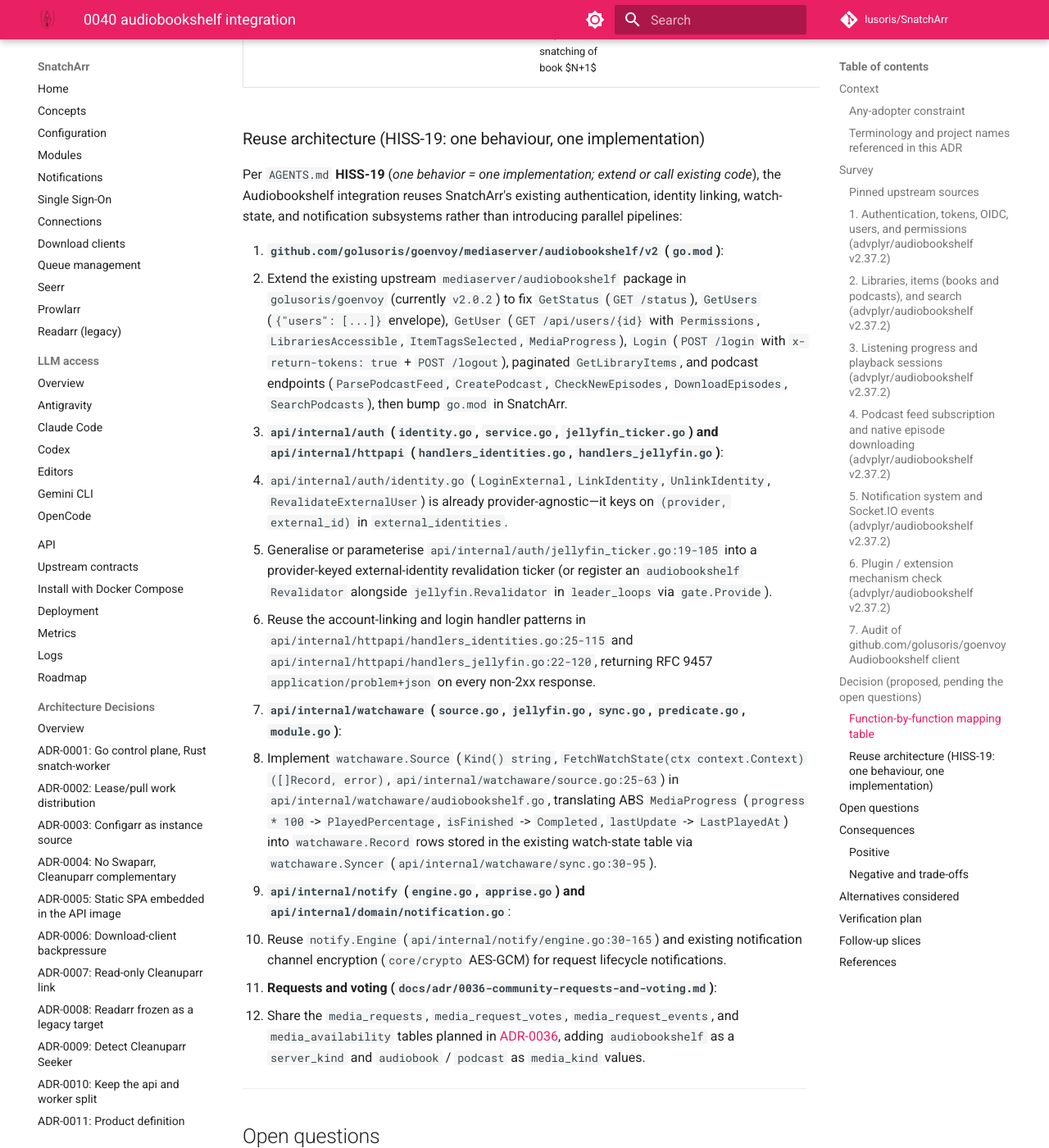
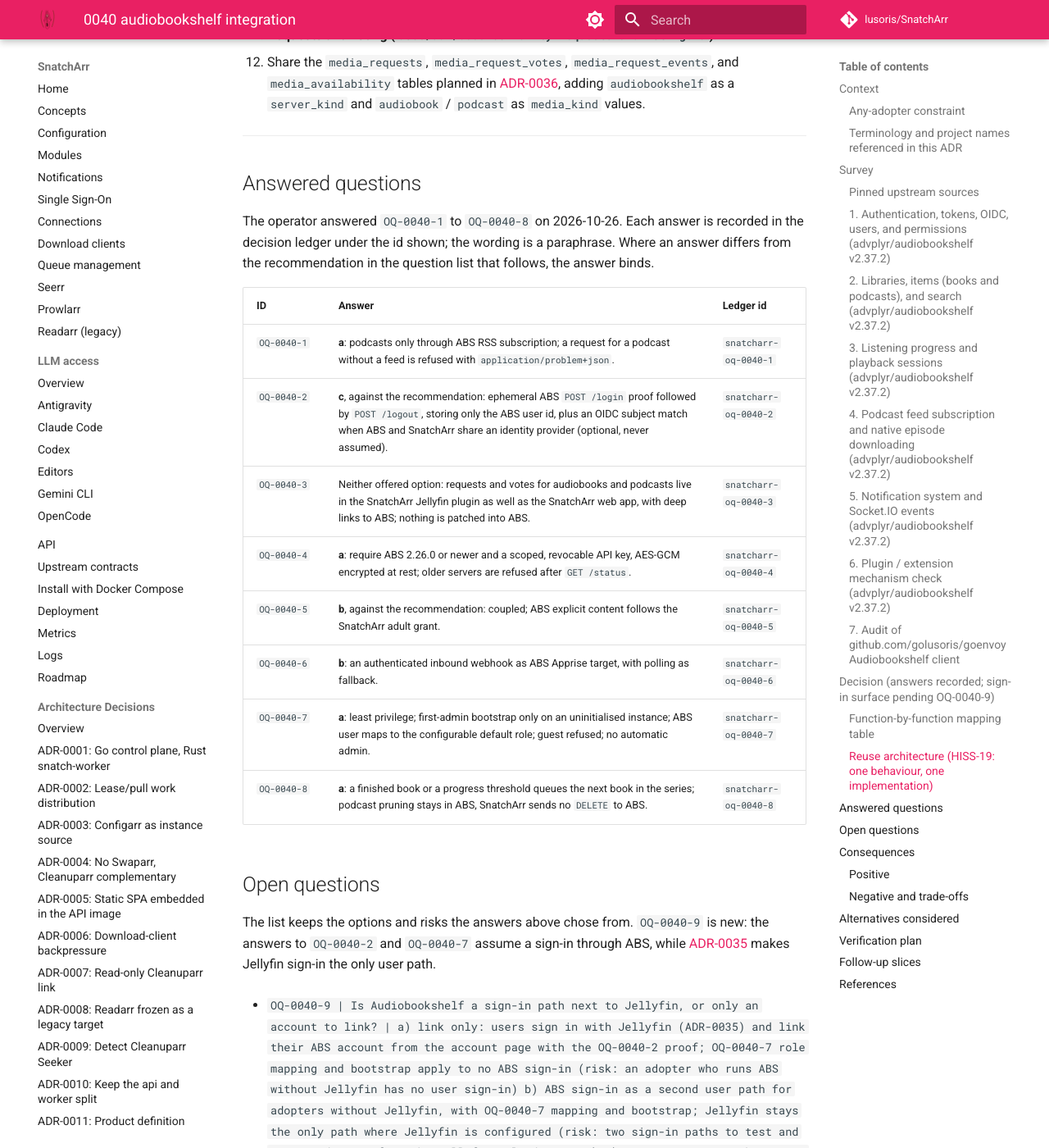
Before and after one commit to lusoris/SnatchArr, an MkDocs documentation site: the page built from docs/adr/0040-audiobookshelf-integration.md, in a window 1280 px wide and 1400 px high, scrolled down 21842 px. Shown: the whole window at 82% size. Built offline with MkDocs 1.6.1 and Material for MkDocs 9.7.7, drawn with Linux system fonts in a browser that asks for light colours; comment, search, counter and statistics services are not loaded; some of the changed text lies outside the part shown.

Commit message:
docs(adr): record answers to OQ-0040-1 to OQ-0040-8
Add an answered-questions table citing ledger ids snatcharr-oq-0040-1
to snatcharr-oq-0040-8. Requests and votes now ship in the web app and
the Jellyfin plugin, and ABS explicit content follows the adult grant.
Open OQ-0040-9: the sign-in answers assume an ABS sign-in, while
ADR-0035 makes Jellyfin sign-in the only user path.

Signed-off-by: lusoris <lusoris@proton.me>

```diff
--- a/docs/adr/0040-audiobookshelf-integration.md
+++ b/docs/adr/0040-audiobookshelf-integration.md
@@ -7,7 +7,7 @@
 
 # ADR-0040: Audiobookshelf Full Integration
 
-- **Status**: Proposed
+- **Status**: Proposed (`OQ-0040-1` to `OQ-0040-8` answered 2026-10-26, ledger ids `snatcharr-oq-0040-1` to `snatcharr-oq-0040-8`; `OQ-0040-9` open)
 - **Date**: 2026-10-26
 - **Deciders**: lusoris
 - **Relates to**: [ADR-0005](0005-multi-instance.md), [ADR-0011](0011-notifications.md), [ADR-0024](0024-watch-aware-modes.md), [ADR-0026](0026-accounts-and-roles.md), [ADR-0027](0027-adult-module.md), [ADR-0028](0028-jellyfin-plugin.md), [ADR-0035](0035-jellyfin-integration.md), [ADR-0036](0036-community-requests-and-voting.md)
@@ -186,10 +186,10 @@
 
 ---
 
-## Decision (proposed, pending the open questions)
+## Decision (answers recorded; sign-in surface pending `OQ-0040-9`)
 
 > [!IMPORTANT]
-> Every design choice in the function table below is **Proposed** and gated on the resolution of `OQ-0040-1` through `OQ-0040-8` in the [Open questions](#open-questions) section. No database migration, OpenAPI schema change, or Go/Rust/Svelte implementation lands until the corresponding open questions are resolved.
+> The operator answered `OQ-0040-1` through `OQ-0040-8`; the [Answered questions](#answered-questions) table binds where it differs from a row below. Row 1a (sign-in with Audiobookshelf) and the bootstrap part of row 2a wait for `OQ-0040-9`, because [ADR-0035](0035-jellyfin-integration.md) makes Jellyfin sign-in the only user path. No database migration, OpenAPI schema change, or Go/Rust/Svelte implementation lands for a row before its question is answered.
 
 ### Function-by-function mapping table
 
@@ -201,11 +201,11 @@
 | **2b** | **Background identity & permission revalidation** | `GET /api/users/:id` (`server/controllers/UserController.js:59-105`) or `GET /api/users` (`server/controllers/UserController.js:29-49`) using SnatchArr's encrypted admin/service ABS API key (`apiKeys`, `v2.26.0+`) | New `api/internal/audiobookshelf.Revalidator` mirroring `api/internal/jellyfin/revalidator.go:53-163` and `api/internal/auth/jellyfin_ticker.go:19-105`, registered in `leader_loops` via `gate.Provide`; revokes SnatchArr sessions if ABS user is deleted, locked, or deactivated; syncs `external_identities.metadata` (`librariesAccessible`, `accessExplicitContent`, `itemTagsSelected`, `selectedTagsNotAccessible`) | Leader replica background loop (default every `15m`) | **Proposed** (`OQ-0040-4`, `OQ-0040-5`) | after OQ-0040 answers |
 | **3a** | **Library availability sync (audiobooks & supplementary ebooks)** | `GET /api/libraries` (`mediaType: 'book'`, `server/controllers/LibraryController.js:188-212`) + paginated `GET /api/libraries/:id/items?limit=100&page=<p>` (`server/controllers/LibraryController.js:604-639`) | Planned `media_availability` cache in Postgres ([ADR-0036](0036-community-requests-and-voting.md)), keyed by `(server_kind='audiobookshelf', server_id, library_id, media_kind, external_id)` matching `asin`, `isbn`, and normalised `(title, author)` (`Book.js:83-100`); respects caller's `librariesAccessible` when badging discovery cards | All authenticated users (filtered to accessible libraries) | **Proposed** (`OQ-0040-3`, `OQ-0040-5`) | after OQ-0040 answers |
 | **3b** | **Library availability sync (podcasts & episodes)** | `GET /api/libraries` (`mediaType: 'podcast'`) + `GET /api/libraries/:id/podcast-titles` (`server/controllers/LibraryController.js:1386-1413`) + `GET /api/items/:id?expanded=1` (`Podcast.js:29,37`, `PodcastEpisode.js:207-220`) | Planned `media_availability` rows keyed by `itunesId`, canonical `feedURL`, and episode `guid` / `enclosure.url`; badges subscribed podcasts and downloaded episodes in SnatchArr discovery | All authenticated users (filtered to accessible libraries) | **Proposed** (`OQ-0040-1`, `OQ-0040-3`) | after OQ-0040 answers |
-| **4** | **Request submission & community voting UI** | External metadata search via SnatchArr's metadata proxy or ABS `GET /api/search/books` & `GET /api/search/podcast` (`server/controllers/SearchController.js:85-156`); ABS has **no** UI plugin system | SnatchArr SPA (`web/src/routes/requests/`, `web/src/routes/discover/`) as sole first-party UI (`OQ-0040-3`); `POST /api/v1/requests`, `POST /api/v1/requests/{id}/vote`, `DELETE /api/v1/requests/{id}/vote` ([ADR-0036](0036-community-requests-and-voting.md)) supporting `media_kind = 'audiobook'` and `media_kind = 'podcast'` | `user` (request + vote within quota), `trusted_requester` (auto-approved), `admin` (approve/deny/Prioritise) | **Proposed** (`OQ-0040-3`) | after OQ-0040 answers |
+| **4** | **Request submission & community voting UI** | External metadata search via SnatchArr's metadata proxy or ABS `GET /api/search/books` & `GET /api/search/podcast` (`server/controllers/SearchController.js:85-156`); ABS has **no** UI plugin system | SnatchArr SPA (`web/src/routes/requests/`, `web/src/routes/discover/`) and the SnatchArr Jellyfin plugin ([ADR-0028](0028-jellyfin-plugin.md), [ADR-0035](0035-jellyfin-integration.md)), both with deep links to the item in the adopter's ABS web UI; nothing is patched into ABS (answer `OQ-0040-3`, ledger `snatcharr-oq-0040-3`); `POST /api/v1/requests`, `POST /api/v1/requests/{id}/vote`, `DELETE /api/v1/requests/{id}/vote` ([ADR-0036](0036-community-requests-and-voting.md)) supporting `media_kind = 'audiobook'` and `media_kind = 'podcast'` | `user` (request + vote within quota), `trusted_requester` (auto-approved), `admin` (approve/deny/Prioritise) | **Proposed** (`OQ-0040-3`) | after OQ-0040 answers |
 | **5a** | **Request fulfilment — Audiobooks** | After file import into the audiobook library folder, SnatchArr calls `POST /api/libraries/:id/scan` (`server/controllers/LibraryController.js:1262-1274`) and confirms presence via `GET /api/libraries/:id/items` | Routes approved `audiobook` requests through the book grab path chosen in [ADR-0036](0036-community-requests-and-voting.md) `OQ-0036-14` (`snatcharr-oq-0036-14-grab-path`: Chaptarr / Bookshelf `*arr` instance vs native SnatchArr Prowlarr search); debits 1 search per book/author dispatch against the instance's hourly cap (`AGENTS.md` Contracts); transitions request to `available` once ABS scan indexes the `book` item | Leader planner + Rust `snatch-worker` (for `*arr`/indexer searches) + Go ABS client (scan trigger) | **Proposed** (gated on `OQ-0036-14`) | after OQ-0040 answers |
 | **5b** | **Request fulfilment — Podcasts** | `POST /api/podcasts/feed` (`PodcastController.js:200-216`) -> `POST /api/podcasts` (`PodcastController.js:40-189`) -> `GET /api/podcasts/:id/checknew` or `POST /api/podcasts/:id/download-episodes` (`PodcastController.js:284-301,367-380`) | Per `OQ-0040-1`:SnatchArr calls ABS with the admin/service API key to create the podcast in the target ABS `podcast` library (`libraryId`, `folderId`, sanitised `path` inside `folder.path`) and triggers episode download inside ABS (or hands off to an indexer per `OQ-0040-1`) | Go control plane (`api/internal/audiobookshelf`) on request approval | **Proposed** (`OQ-0040-1`) | after OQ-0040 answers |
 | **6** | **Notifications (outbound lifecycle + optional ABS Apprise ingest)** | ABS Apprise webhook (`NotificationSettings.appriseApiUrl`, `server/managers/NotificationManager.js:222-234`) emitting `onPodcastEpisodeDownloaded`, `onRSSFeedFailed`, `onRSSFeedDisabled` (`server/utils/notifications.js:4-94`) | SnatchArr's `api/internal/notify.Engine` (`api/internal/notify/engine.go:30-165`) and SSE (`snatcharr.v1.EventType`) notify the requester and voters on `request_submitted`, `request_approved`, `request_denied`, `request_available`, `request_failed`; per `OQ-0040-6`, optional inbound webhook endpoint or periodic poll reconciles ABS episode downloads and RSS feed failures | Requester, voters (opted-in), and `admin` (on RSS failure) | **Proposed** (`OQ-0040-6`) | after OQ-0040 answers |
-| **7** | **Explicit-content & adult-module fencing** | `user.permissions.accessExplicitContent` (`server/models/User.js:178,557-559,678-680`), `book.explicit` (`Book.js:104`), `podcast.explicit` (`Podcast.js:45`), `itemTagsSelected` / `selectedTagsNotAccessible` (`User.js:658-667`) | Enforces two independent gates (`OQ-0040-5`): (1) ABS items/search results with `explicit == true` or denied tags are hidden from discovery, availability, and requests when the linked ABS user has `accessExplicitContent == false`; (2) adult-module content ([ADR-0027](0027-adult-module.md), `Stash` / `Whisparr` / `stash-box`) remains strictly behind SnatchArr's adult instance flag and the per-user adult grant planned in ADR-0026 (not yet in the data model), never unlocked merely by ABS `accessExplicitContent == true` | Enforced in `api/internal/httpapi` and request/discovery services | **Proposed** (`OQ-0040-5`) | after OQ-0040 answers |
+| **7** | **Explicit-content & adult-module fencing** | `user.permissions.accessExplicitContent` (`server/models/User.js:178,557-559,678-680`), `book.explicit` (`Book.js:104`), `podcast.explicit` (`Podcast.js:45`), `itemTagsSelected` / `selectedTagsNotAccessible` (`User.js:658-667`) | Coupled gate (answer `OQ-0040-5` **b**, ledger `snatcharr-oq-0040-5`, against the recommendation): an ABS item or search result with `explicit == true` follows SnatchArr's adult grant: it is shown in discovery, availability and requests only to a user who holds the per-user adult grant planned in ADR-0026 (not yet in the data model, so the gate fails closed until it exists). ABS denied tags still hide items for the linked ABS user. Adult-module content ([ADR-0027](0027-adult-module.md)) is never unlocked by ABS `accessExplicitContent == true` | Enforced in `api/internal/httpapi` and request/discovery services | **Answered** (`OQ-0040-5`) | after OQ-0040 answers |
 | **8** | **Listening progress & watch-aware automation (`watchaware`)** | `GET /api/users/:id` (`mediaProgress` array, `UserController.js:59-105`), `GET /api/libraries/:id/series/:seriesId?include=progress` (`LibraryController.js:778-797`), `GET /api/sessions` (`SessionController.js:29-112`) | New `api/internal/watchaware/audiobookshelf.go` implementing `watchaware.Source` (`api/internal/watchaware/source.go:25-63`) alongside `jellyfin.go` (`api/internal/watchaware/jellyfin.go:18-45`); feeds `watchaware.Syncer` (`sync.go:30-95`) and `Predicate` (`predicate.go`) so completing book $N$ in a series (`isFinished == true` or `progress * 100 >= threshold`) triggers sequential snatching of book $N+1$ | Leader `watchaware.Syncer` loop (`leader_loops`) | **Proposed** (`OQ-0040-8`) | after OQ-0040 answers |
 
 ### Reuse architecture (HISS-19: one behaviour, one implementation)
@@ -227,9 +227,26 @@
 
 ---
 
+## Answered questions
+
+The operator answered `OQ-0040-1` to `OQ-0040-8` on 2026-10-26. Each answer is recorded in the decision ledger under the id shown; the wording is a paraphrase. Where an answer differs from the recommendation in the question list that follows, the answer binds.
+
+| ID | Answer | Ledger id |
+| :--- | :--- | :--- |
+| `OQ-0040-1` | **a**: podcasts only through ABS RSS subscription; a request for a podcast without a feed is refused with `application/problem+json`. | `snatcharr-oq-0040-1` |
+| `OQ-0040-2` | **c**, against the recommendation: ephemeral ABS `POST /login` proof followed by `POST /logout`, storing only the ABS user id, plus an OIDC subject match when ABS and SnatchArr share an identity provider (optional, never assumed). | `snatcharr-oq-0040-2` |
+| `OQ-0040-3` | Neither offered option: requests and votes for audiobooks and podcasts live in the SnatchArr Jellyfin plugin as well as the SnatchArr web app, with deep links to ABS; nothing is patched into ABS. | `snatcharr-oq-0040-3` |
+| `OQ-0040-4` | **a**: require ABS 2.26.0 or newer and a scoped, revocable API key, AES-GCM encrypted at rest; older servers are refused after `GET /status`. | `snatcharr-oq-0040-4` |
+| `OQ-0040-5` | **b**, against the recommendation: coupled; ABS explicit content follows the SnatchArr adult grant. | `snatcharr-oq-0040-5` |
+| `OQ-0040-6` | **b**: an authenticated inbound webhook as ABS Apprise target, with polling as fallback. | `snatcharr-oq-0040-6` |
+| `OQ-0040-7` | **a**: least privilege; first-admin bootstrap only on an uninitialised instance; ABS user maps to the configurable default role; guest refused; no automatic admin. | `snatcharr-oq-0040-7` |
+| `OQ-0040-8` | **a**: a finished book or a progress threshold queues the next book in the series; podcast pruning stays in ABS, SnatchArr sends no `DELETE` to ABS. | `snatcharr-oq-0040-8` |
+
 ## Open questions
 
-None of the design choices below are decided yet. Each open question is recorded in standard option-and-risk form for operator decision:
+The list keeps the options and risks the answers above chose from. `OQ-0040-9` is new: the answers to `OQ-0040-2` and `OQ-0040-7` assume a sign-in through ABS, while [ADR-0035](0035-jellyfin-integration.md) makes Jellyfin sign-in the only user path.
+
+- `OQ-0040-9 | Is Audiobookshelf a sign-in path next to Jellyfin, or only an account to link? | a) link only: users sign in with Jellyfin (ADR-0035) and link their ABS account from the account page with the OQ-0040-2 proof; OQ-0040-7 role mapping and bootstrap apply to no ABS sign-in (risk: an adopter who runs ABS without Jellyfin has no user sign-in) b) ABS sign-in as a second user path for adopters without Jellyfin, with OQ-0040-7 mapping and bootstrap; Jellyfin stays the only path where Jellyfin is configured (risk: two sign-in paths to test and secure; departs from the Jellyfin-only direction) c) ABS sign-in everywhere next to Jellyfin (risk: same account may exist twice; merges only through the narrowed OQ-0035-3 proof) | recommended: a, keeps the single user path of ADR-0035; adopters without Jellyfin are a separate question`
 
 - `OQ-0040-1 | How should SnatchArr fulfil approved podcast requests for Audiobookshelf? | a) Native ABS RSS subscription only: SnatchArr calls POST /api/podcasts/feed and POST /api/podcasts (plus GET /api/podcasts/:id/checknew or POST /api/podcasts/:id/download-episodes) so ABS subscribes to the RSS feed and downloads episodes directly on its own schedule (risk: private or delisted podcast archives without an active HTTP RSS feed cannot be fetched via RSS) b) Indexer handoff only: SnatchArr searches Prowlarr indexers for podcast archives and imports audio files into the ABS library folder followed by POST /api/libraries/:id/scan (risk: bypasses ABS's built-in RSS episode tracker, auto-download cron, and episode retention rules for standard RSS podcasts) c) Hybrid RSS-first with indexer fallback: subscribe via POST /api/podcasts when the request carries a valid RSS feedUrl or iTunes podcast match, and allow admins to route archive-only podcast requests without a live RSS feed through Prowlarr indexer search (risk: two fulfilment paths to test and maintain) | recommended: a, standard podcasts in ABS are RSS-native and ABS's own PodcastManager handles episode downloading, tagging, and retention without consuming *arr indexer budget`
 
@@ -304,9 +321,9 @@
 1. **goenvoy client completion.** The six gaps listed in the survey are fixed in `golusoris/goenvoy` `mediaserver/audiobookshelf/v2`. SnatchArr does not open that work itself: it goes to the fleet controller as an ASK line, and SnatchArr bumps `go.mod` once a tagged release carries the fixes. Every slice below waits for it.
 2. **Listening progress source.** `api/internal/watchaware/audiobookshelf.go` implements `watchaware.Source` over `mediaProgress` and series progress (`OQ-0040-8`), with positive, negative and boundary tests including the planted wrong-token case.
 3. **Sign-in, account linking and revalidation.** `api/internal/audiobookshelf/` mirrors `api/internal/jellyfin/` (authenticator, revalidator in `leader_loops`), with the OpenAPI operations, the SPA login and linking screens in `en` and `de`, and Playwright plus axe-core tests (`OQ-0040-2`, `OQ-0040-4`, `OQ-0040-7`).
-4. **Availability, requests and votes.** Book and podcast libraries feed the ADR-0036 availability table with per-user library, explicit-content and tag filters (`OQ-0040-3`, `OQ-0040-5`); audiobook requests use the grab path of `snatcharr-oq-0036-14-grab-path`.
+4. **Availability, requests and votes.** Book and podcast libraries feed the ADR-0036 availability table with per-user library, explicit-content and tag filters (`OQ-0040-3`, `OQ-0040-5`); the request and vote buttons ship in the SnatchArr web app and the SnatchArr Jellyfin plugin; audiobook requests use the grab path of `snatcharr-oq-0036-14-grab-path`.
 5. **Podcast fulfilment and notifications.** The podcast path chosen in `OQ-0040-1` and the notification path chosen in `OQ-0040-6`.
-6. **Explicit-content and adult fencing tests.** Integration tests that the ABS explicit flag and the planned ADR-0026 adult grant stay independent (`OQ-0040-5`).
+6. **Explicit-content and adult fencing tests.** Integration tests that an ABS item with `explicit == true` reaches only users with the SnatchArr adult grant, and nobody while the grant is missing from the data model (`OQ-0040-5`, coupled).
 
 ---
 
```
